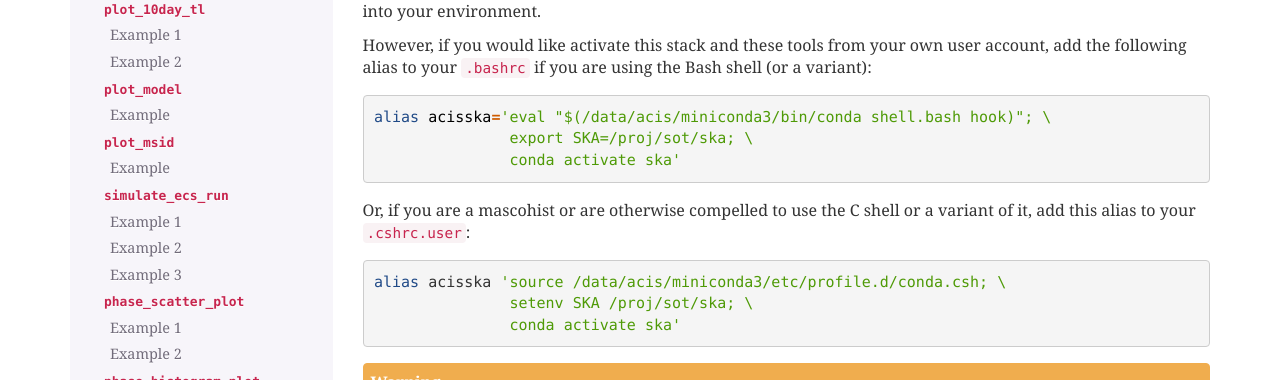
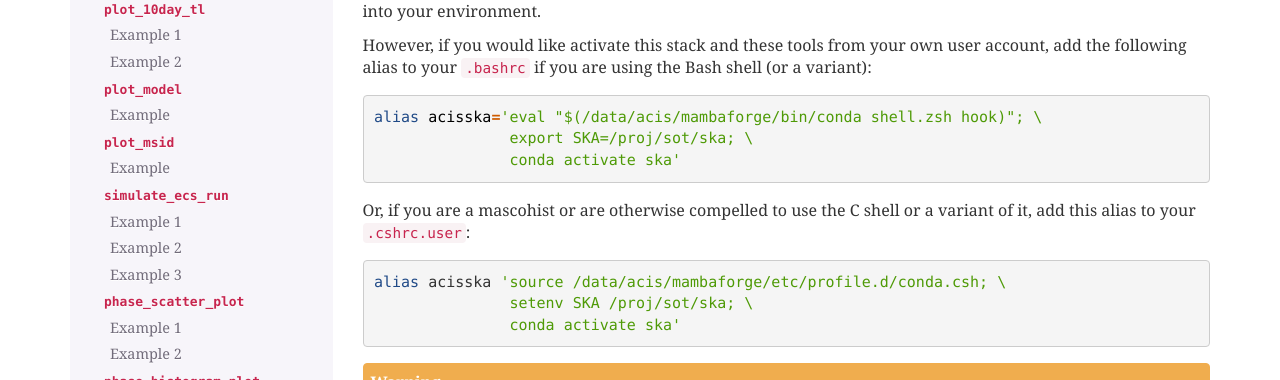
Before and after one commit to acisops/acispy_cmd, a Sphinx documentation site: the page built from doc/source/index.rst, in a window 1280 px wide and 900 px high. Shown: the part 323-703 px from the top of the window. Built offline with Sphinx 7.4.7, drawn with Linux system fonts in a browser that asks for light colours.

Commit message:
Fix aliases

```diff
--- a/doc/source/index.rst
+++ b/doc/source/index.rst
@@ -24,18 +24,19 @@ shell (or a variant):
 
 .. code-block:: bash
 
-    alias acisska='eval "$(/data/acis/miniconda3/bin/conda shell.bash hook)"; \
-                   export SKA=/proj/sot/ska; \
-                   conda activate ska'
+   alias acisska='eval "$(/data/acis/mambaforge/bin/conda shell.zsh hook)"; \
+                  export SKA=/proj/sot/ska; \
+                  conda activate ska'
 
 Or, if you are a mascohist or are otherwise compelled to use the C shell or a
 variant of it, add this alias to your ``.cshrc.user``:
 
 .. code-block:: bash
 
-    alias acisska 'source /data/acis/miniconda3/etc/profile.d/conda.csh; \
-                   setenv SKA /proj/sot/ska; \
-                   conda activate ska'
+   alias acisska 'source /data/acis/mambaforge/etc/profile.d/conda.csh; \
+                  setenv SKA /proj/sot/ska; \
+                  conda activate ska'
+
 .. warning::
 
     The ACIS Ops Ska Python stack should be used in a "clean" terminal window
```
